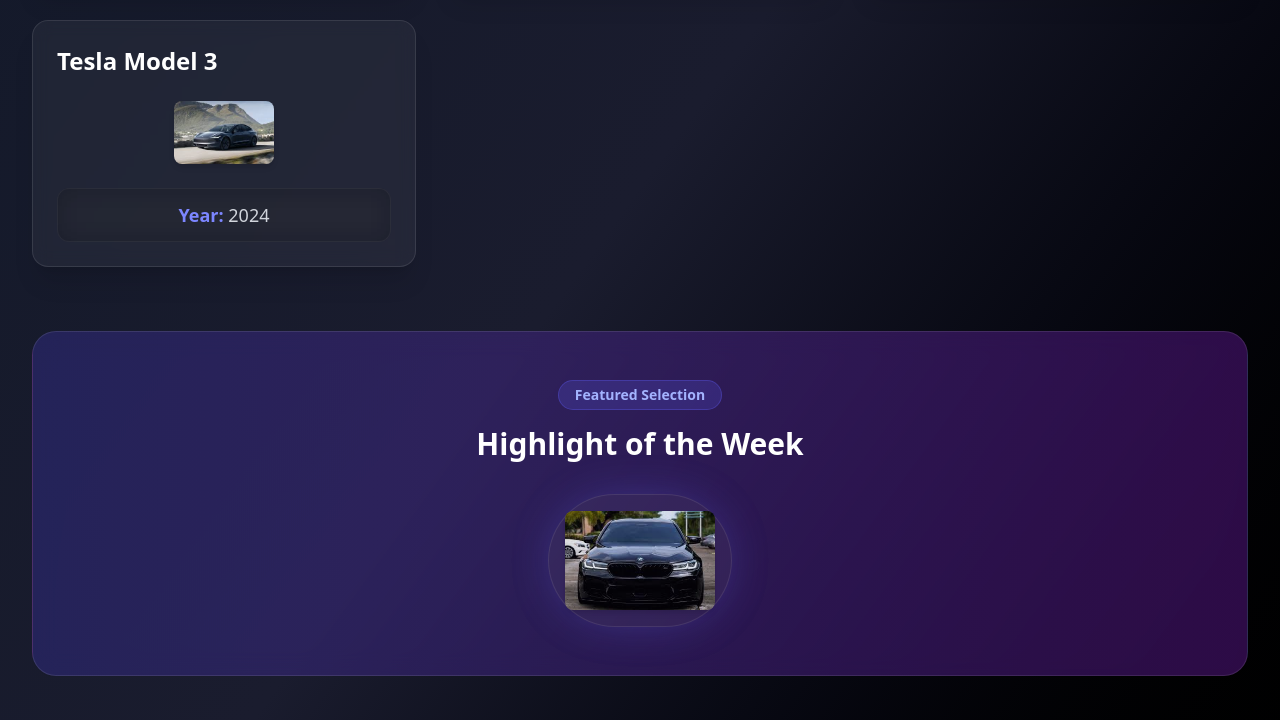
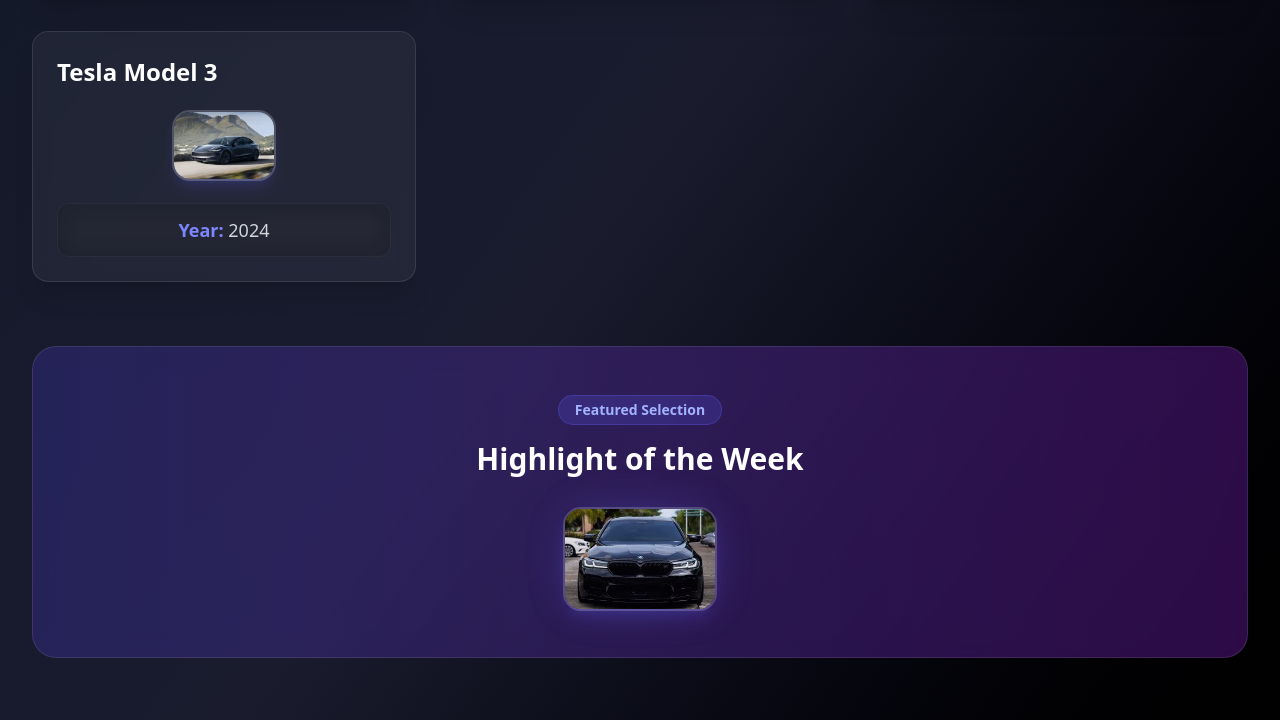
Before and after one commit to RaoHuzaifa232/react-playground, a React app: page / in a window 1280 px wide. Shown: the part 776-1496 px from the top of the page. Built offline with nearby package versions, Linux system fonts and the light colour scheme; the HTML template or start-up script is replaced by a standard one.

Commit message:
avatar style

```diff
--- a/src/components/Avatar.tsx
+++ b/src/components/Avatar.tsx
@@ -8,11 +8,11 @@
 export function Avatar({ car, size = 0 }: AvatarProps) {
   return (
     <img
-      className="rounded-lg shadow-md object-cover hover:scale-110 hover:shadow-2xl transition-all duration-300 ease-in-out cursor-pointer"
+      className="rounded-2xl shadow-lg shadow-indigo-500/20 ring-2 ring-white/20 object-cover hover:scale-110 hover:shadow-2xl hover:ring-indigo-400 transition-all duration-300 ease-out cursor-pointer"
       src={car.image}
       alt={car.model}
       width={size}
-      height={size}
+      style={{ aspectRatio: '3/2', height: 'auto' }}
     />
   );
 }
@@ -20,11 +20,11 @@
 export function AvatarWithoutDestructing(props: { car: Car; size: number }) {
   return (
     <img
-      className="rounded-lg shadow-md object-cover hover:scale-110 hover:shadow-2xl transition-all duration-300 ease-in-out cursor-pointer"
+      className="rounded-2xl shadow-lg shadow-indigo-500/20 ring-2 ring-white/20 object-cover hover:scale-110 hover:shadow-2xl hover:ring-indigo-400 transition-all duration-300 ease-out cursor-pointer"
       src={props.car.image}
       alt={props.car.model}
       width={props.size}
-      height={props.size}
+      style={{ aspectRatio: '3/2', height: 'auto' }}
     />
   );
 }
--- a/src/pages/Home/home.tsx
+++ b/src/pages/Home/home.tsx
@@ -55,7 +55,7 @@
                             Featured Selection
                         </div>
                         <h3 className="text-3xl font-bold text-white mb-8">Highlight of the Week</h3>
-                        <div className="p-4 bg-white/5 rounded-full border border-white/10 shadow-[0_0_50px_-12px_rgba(99,102,241,0.5)] animate-pulse hover:animate-none transition-all">
+                        <div className="shadow-[0_0_50px_-12px_rgba(99,102,241,0.5)] animate-pulse hover:animate-none transition-all">
                             <AvatarWithoutDestructing car={car} size={150} />
                         </div>
                     </div>
```
